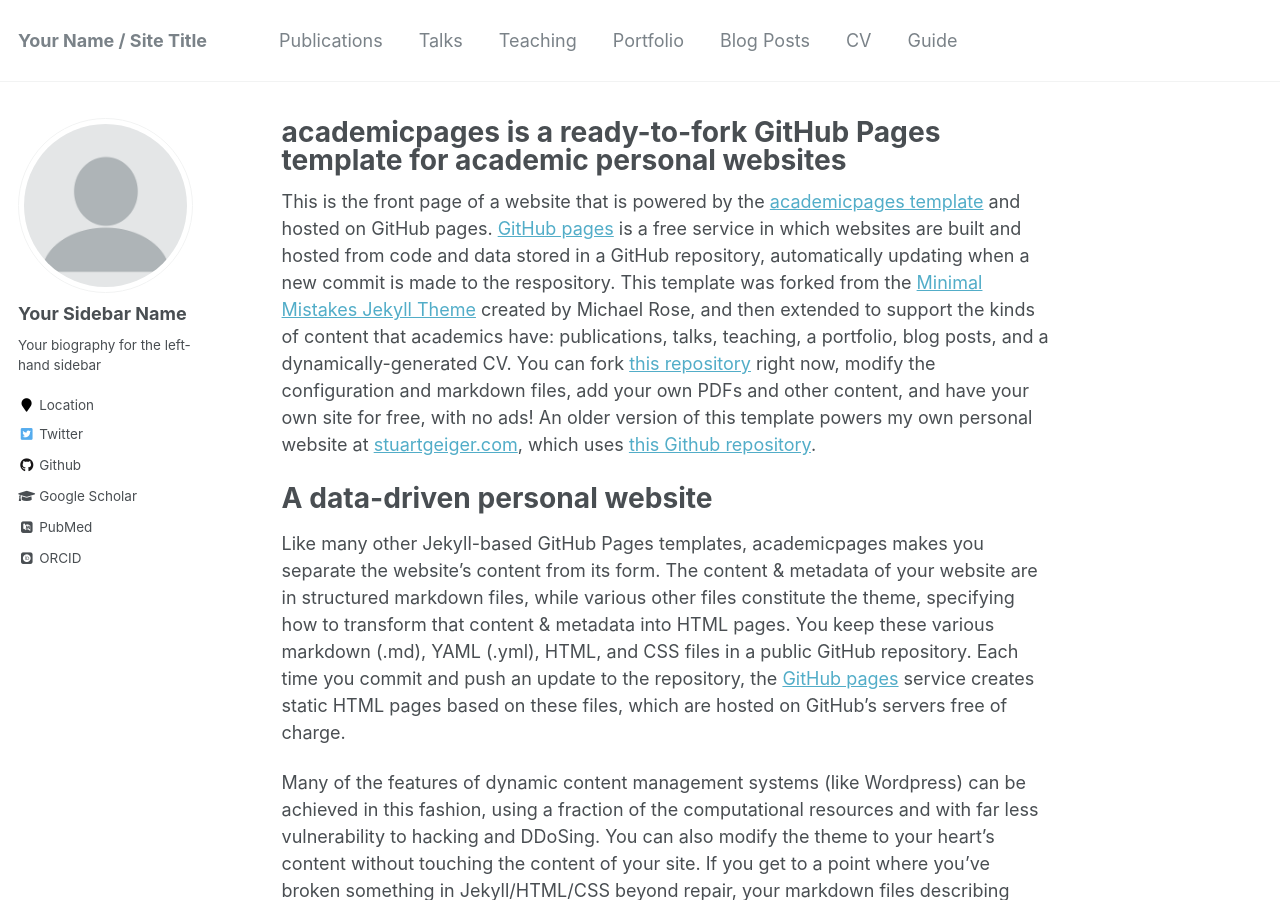
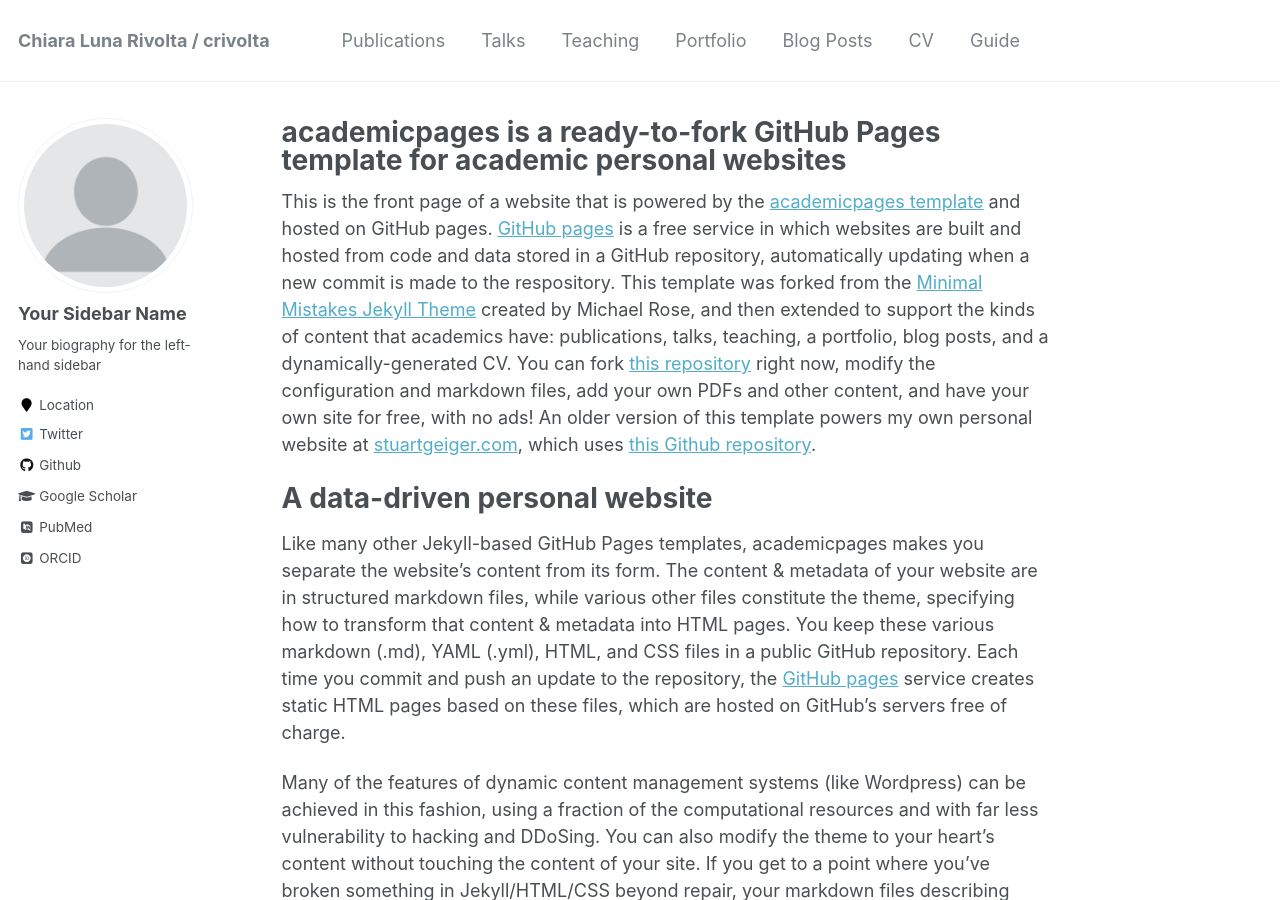
Before and after one commit to chiaralunariv/chiaralunariv.github.io, a Jekyll site: the page built from _pages/about.md, in a window 1280 px wide and 900 px high. Built offline with Jekyll 4.4.1, drawn with Linux system fonts in a browser that asks for light colours; some web fonts are replaced; some of the changed text lies outside the part shown.

Commit message:
change_name

```diff
--- a/_config.yml
+++ b/_config.yml
@@ -7,13 +7,13 @@
 
 # Site Settings
 locale                   : "en-US"
-title                    : "Your Name / Site Title"
+title                    : "Chiara Luna Rivolta / crivolta"
 title_separator          : "-"
-name                     : &name "Your Name"
+name                     : &name "Chiara Luna"
 description              : &description "personal description"
 url                      : https://academicpages.github.io # the base hostname & protocol for your site e.g. "https://mmistakes.github.io"
 baseurl                  : "" # the subpath of your site, e.g. "/blog"
-repository               : "academicpages/academicpages.github.io"
+repository               : "chiaralunariv/chiaralunariv.github.io"
 teaser                   :  # filename of teaser fallback teaser image placed in /images/, .e.g. "500x300.png"
 breadcrumbs              : false # true, false (default)
 words_per_minute         : 160
```
Also changed, not shown: 1 other file.
